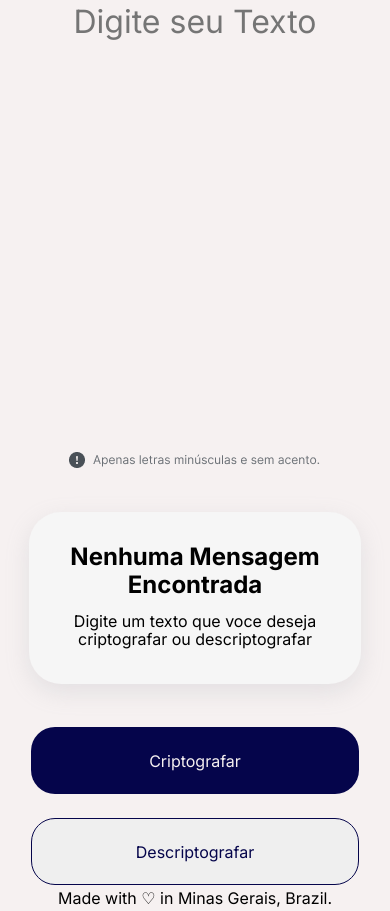
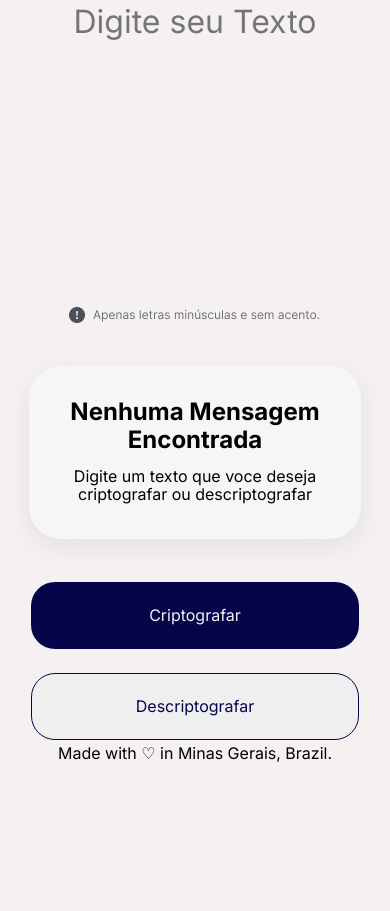
Before and after one commit to TutuSilva/decodificador-texto, a website: page index.html in a window 390 px wide. Shown: the part 74-985 px from the top of the page. After the commit the page ends 844 px from the top, so only its background shows below. Drawn offline with Linux system fonts and the light colour scheme.

Commit message:
pequenas correcoes

```diff
--- a/styles/mediaquery.css
+++ b/styles/mediaquery.css
@@ -34,7 +34,8 @@
   /* sessao onde digita o texto */
   .main__section__text__textarea {
     text-align: center;
-    width: 90vw;
+    width: 80vw;
+    height: 35vh;
     padding: 0;
   }
 
@@ -88,6 +89,7 @@
   .main__section__text__textarea {
     text-align: center;
     width: 85vw;
+    height: 40vh;
     padding: 0;
   }
   /* sessao onde aparece o texto*/
@@ -213,26 +215,8 @@
 @media screen and (orientation: landscape) {
   /* Landscape styles here */
 }
-
-/* CSS for iPhone, iPad, and Retina Displays */
-
-/* Non-Retina */
-@media screen and (-webkit-max-device-pixel-ratio: 1) {
-}
-
-/* Retina */
-@media only screen and (-webkit-min-device-pixel-ratio: 1.5),
-  only screen and (-o-min-device-pixel-ratio: 3/2),
-  only screen and (min--moz-device-pixel-ratio: 1.5),
-  only screen and (min-device-pixel-ratio: 1.5) {
-}
-
-/* iPhone Portrait */
-@media screen and (max-device-width: 480px) and (orientation: portrait) {
-}
-
 /* iPhone Landscape */
-@media screen and (max-device-width: 480px) and (orientation: landscape) {
+@media screen and (max-device-width: 932px) and (orientation: landscape) {
 }
 
 /* iPad Portrait */
```
